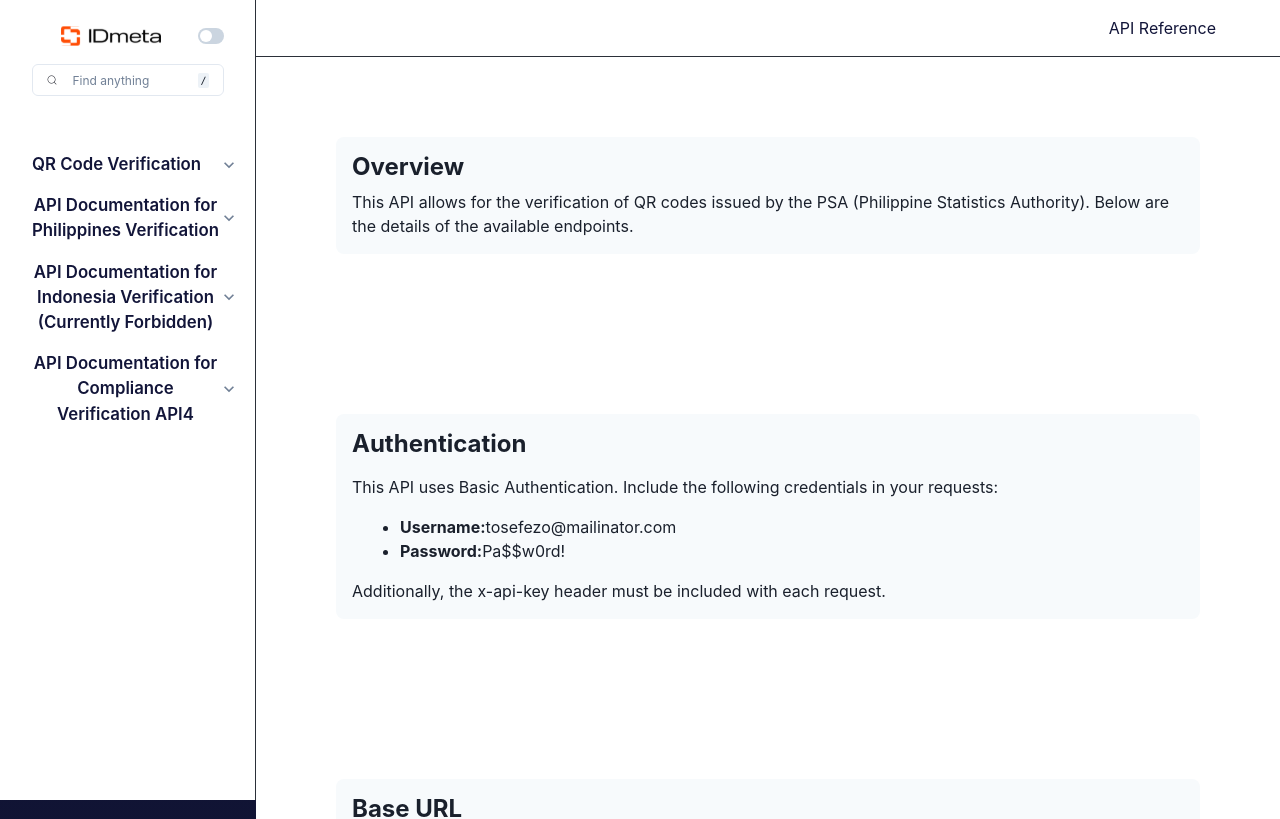
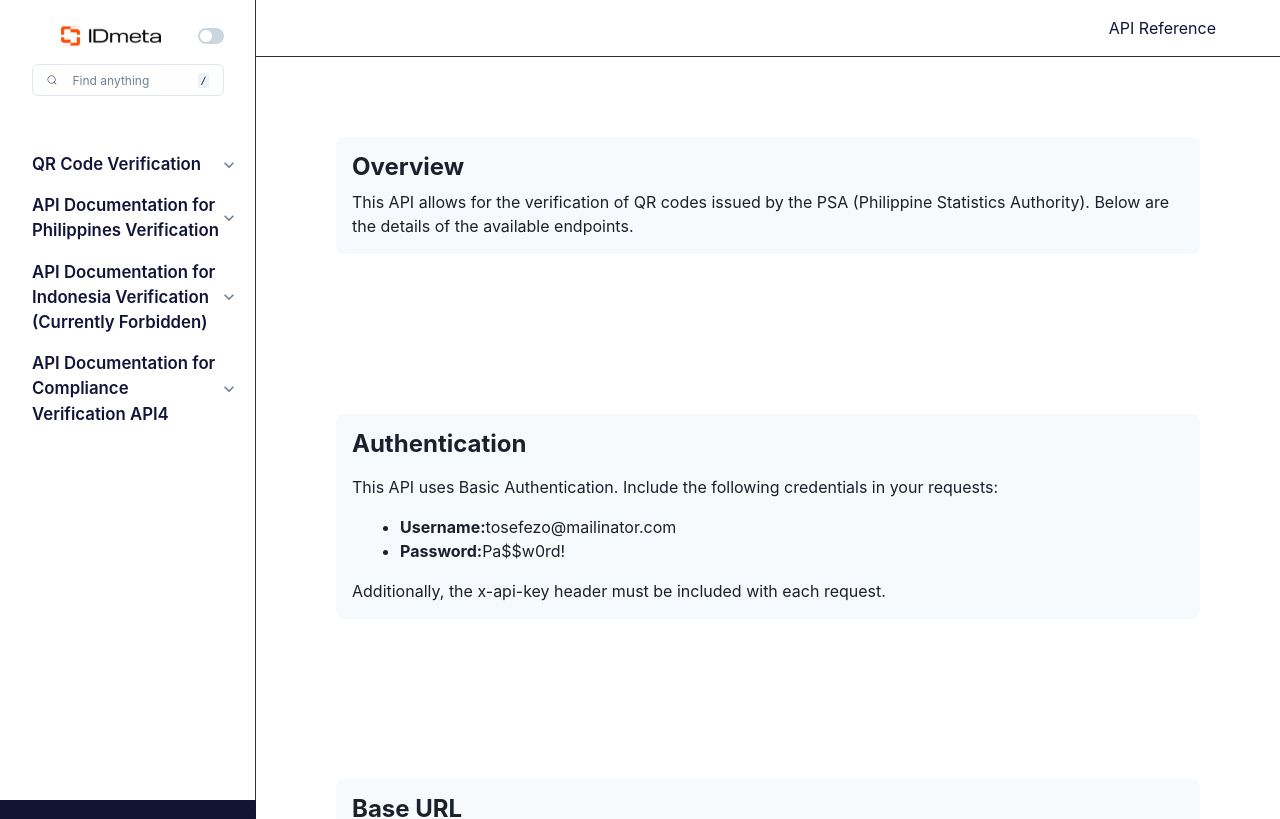
Before and after one commit to Shazabch/documentation-website, a Next.js app: page / in a window 1280 px wide. Shown: the top 819 px of the page. Built offline with nearby package versions, Linux system fonts and the light colour scheme.

Commit message:
add: api 3, 4 documentation

```diff
--- a/components/layout/sidebar/index.jsx
+++ b/components/layout/sidebar/index.jsx
@@ -66,6 +66,7 @@ const Sidebar = ({ titles, handleClick }) => {
                     color={color}
                     fontWeight="600"
                     fontSize={{ lg: "1.05rem" }}
+                    textAlign="left"
                   >
                     {api.name}
                   </Text>
```
